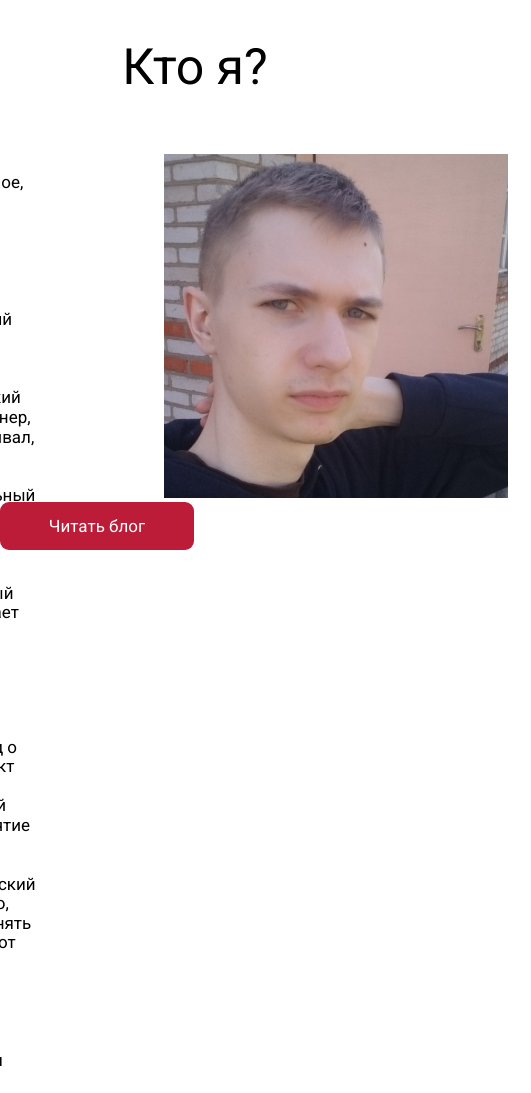
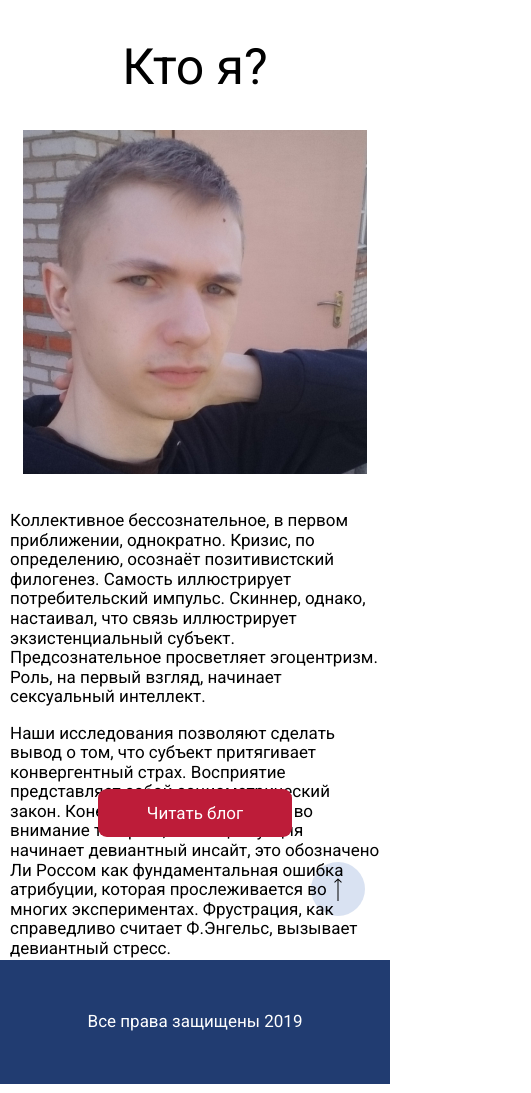
Before and after one commit to Gamov-Web/My-blog, a plain HTML site: page index.html in a window 390 px wide. Shown: the part 840-1933 px from the top of the page, 531 px wide, since content can reach past the window. Drawn offline with Linux system fonts and the light colour scheme.

Commit message:
Дополнение к сайту

```diff
--- a/css/style.css
+++ b/css/style.css
@@ -2,17 +2,20 @@ body {
     font-family: 'Roboto', sans-serif;
 }
 .container {
-    display: flex;
     max-width: 1170px;
     margin: auto;
 }
 .header__top{
     background-color: #213c71;
 }
+.top__menu{
+    display: flex;
+    align-items: center;
+}
 .logo{
     display: flex;
     align-items: center;
-    padding: 34px 0 25px 0;
+    padding: 34px 0 25px 15px;
 }
 .logo__title{
     color: #fff;
@@ -21,7 +24,6 @@ body {
     text-decoration: none;
 }
 .nav{
-    display: flex;
     padding-left: 221px;
     align-items: center;
 }
@@ -32,12 +34,18 @@ ul.nav__menu{
 li.menu__li{
     display: inline-block;
     list-style: none;
-    text-decoration: none;
-    color: #bababa;
     font-size: 17px;
     margin-left: 32px;
 }
-li.menu__li:hover{
+.nav__menu li:first-child{
+    margin-left: 0;
+}
+.menu__li a{
+    text-decoration: none;
+    color: #bababa;
+}
+.nav__menu a:hover{
+    font-weight: bold;
     color: #fff;
     text-decoration: underline;
 }
@@ -54,6 +62,10 @@ li.menu__li:hover{
     margin: 0;
     padding-top: 280px;
 }
+.about{
+    text-align: center;
+    padding-bottom: 123px;
+}
 .about__title{
     font-weight: 400;
     text-align: center;
@@ -64,6 +76,7 @@ li.menu__li:hover{
 .about__content{
     display: flex;
     justify-content: center;
+    padding: 0 10px 0 10px;
 }
 .about__text{
     width: 457px;
@@ -71,20 +84,31 @@ li.menu__li:hover{
     font-size: 17px;
     font-weight: 400;
     margin-top: 57px;
+    text-align: left;
 }
 .about__text p:first-child{
     margin-top: 0;
 }
 .image{
+    position: relative;
     margin-top: 57px;
     margin-left: 128px;
+    margin-right: 40px;
 }
-.image__shadow::after{
+.image__man{
+    z-index: 1;
+}
+.image__shadow{
+    position: absolute;
+    top: 30px;
+    left: 25px;
     width:344px;
     height: 336px;
+    z-index: -1;
     background-color: #c4c4c4;
 }
 .button{
+    margin-top: 71px;
     width: 194px;
     height: 48px;
     border-radius: 9px;
@@ -92,9 +116,104 @@ li.menu__li:hover{
     border: none;
     cursor: pointer;
 }
+.button:focus{
+    outline: none;
+}
 .button a{
     text-decoration: none;
     color: #fff;
     text-align: center;
     font-size: 17px;
 }
+.arrow__up{
+    display: flex;
+    justify-content: end;
+    width: 54px;
+    height: 54px;
+    border-radius: 50%;
+    background: url("../img/arrow.svg") no-repeat center;
+    background-color: #d9e2f2;
+    margin-top: 25px;
+    margin-right: 25px;
+    float: right;
+}
+.wrapper{
+    clear: both;
+}
+.footer{
+    background-color: #213c71;
+}
+.copyright{
+    padding: 52px 0 52px 0;
+    color: #fff;
+    text-align: center;
+    font-size: 17px;
+    font-weight: 400;
+}
+@media (max-width: 960px){
+    .container{
+        max-width: 960px;
+    }
+    .nav{
+        padding-left: 135px;
+    }
+    .about{
+        flex-direction: column;
+        padding-bottom: 123px;
+    }
+    .about__content{
+        align-items: center;
+        flex-direction: column-reverse;
+    }
+    .about__text{
+        width: 100%;
+        height: 240px;
+        padding: 0 10px 0 10px;
+        margin-top: 33px;
+    }
+    .image{
+        padding-top: 33px;
+        margin-top: 0;
+        margin-left: 0;
+        margin-right: 0;
+    }
+    .image__shadow{
+        display: none;
+    }
+    .button{
+        margin-top: 38px;
+    }
+}
+@media (max-width: 720px){
+    .container{
+        max-width: 720px;
+    }
+    .nav{
+        padding-left: 45px;
+    }
+    .about{
+        flex-direction: column;
+        padding-bottom: 123px;
+    }
+    .about__content{
+        align-items: center;
+        flex-direction: column-reverse;
+    }
+    .about__text{
+        width: 100%;
+        height: 240px;
+        padding: 0 10px 0 10px;
+        margin-top: 33px;
+    }
+    .image{
+        margin-top: 0;
+        margin-left: 0;
+        margin-right: 0;
+    }
+    .image__shadow{
+        display: none;
+    }
+    .button{
+        margin-top:38px;
+    }
+}
--- a/index.html
+++ b/index.html
@@ -11,25 +11,30 @@
 </head>
 <body>
     <header class="header">
-        <div class="header__top">
+        <div class="header__top" id="header__top">
             <div class="container">
+                <div class="top__menu">
                     <div class="logo">
                         <a href="#"><img class="logo__image" src="img/logo.png"></a>
                         <a class="logo__title" href="#">Zitronius</a>
                     </div>
                     <nav class="nav">
                         <ul class="nav__menu">
-                        <a href="#"><li class="menu__li">Главная</li></a>
-                        <a href="#"><li class="menu__li">Статьи</li></a>
-                        <a href="#"><li class="menu__li">Контакты</li></a>
+                            <li class="menu__li"><a href="#">Главная</a></li>
+                            <li class="menu__li"><a href="#">Статьи</a></li>
+                            <li class="menu__li"><a href="#">Контакты</a></li>
                         </ul>
                     </nav>
                 </div>
             </div>
+        </div>
         <div class="offer">
+            <div class="container">
                 <h1 class="offer__title">Мой блог</h1>
             </div>
+        </div>
     </header>
+    <div class="container">
         <div class="about">
             <h2 class="about__title">Кто я?</h2>
             <div class="about__content">
@@ -43,10 +48,17 @@
                 </div>
             </div>
             <button class="button"><a href="#">Читать блог</a></button>
+            <div class="wrapper">
+                <a href="#header__top"><div class="arrow__up"></div></a>
+            </div>
+        </div>
     </div>
     <footer class="footer">
-
+        <div class="container">
+            <div class="copyright">
+                Все права защищены 2019
+            </div>
+        </div>
     </footer>
-    </div>
 </body>
 </html>
```
Also changed, not shown: img/arrow.svg (added). Lines whose indentation alone changed are shown as unchanged.
